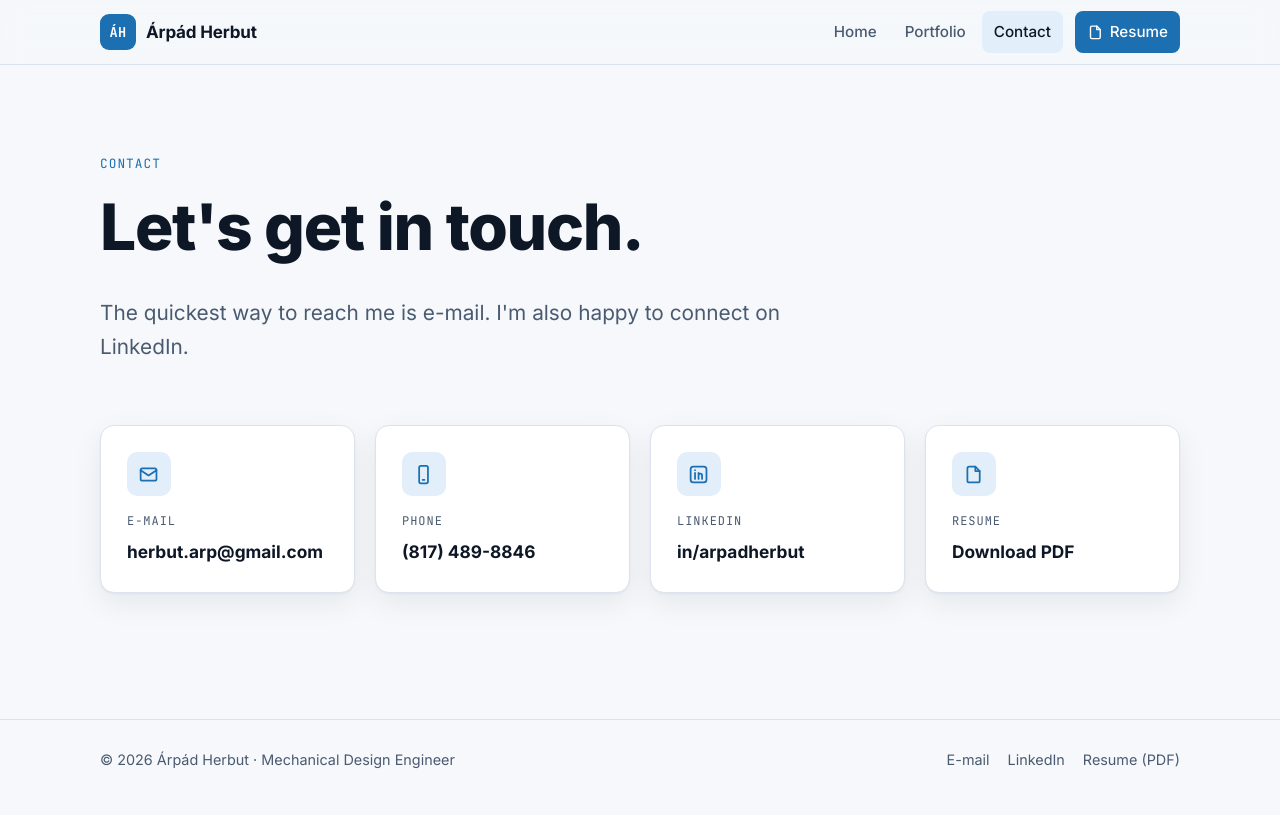
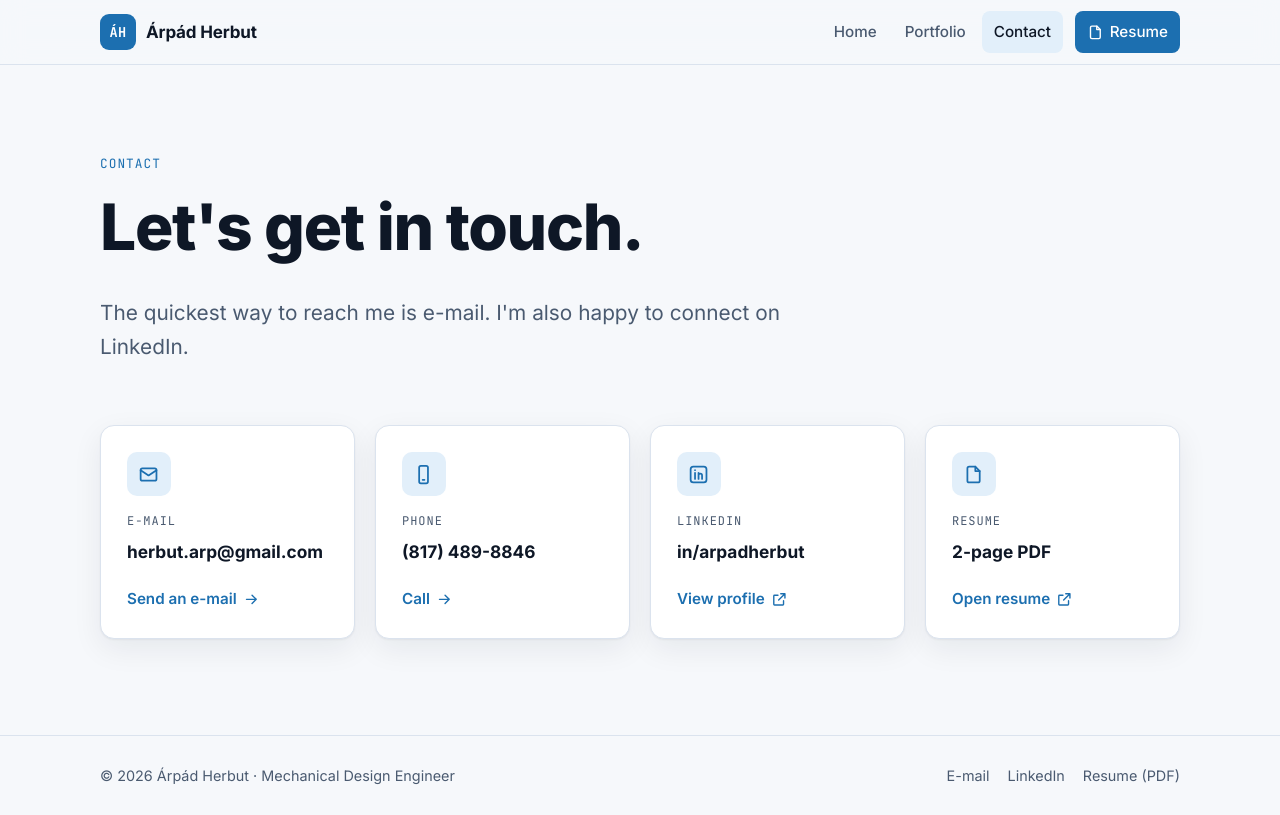
Before and after one commit to arpadherbut/arpadherbut.com, a plain HTML site: page contact.html in a window 1280 px wide. Drawn offline with Linux system fonts and the light colour scheme.

Commit message:
Contact cards: show what each card does before hover
Co-Authored-By: Claude Opus 5.5 <noreply@anthropic.com>

```diff
--- a/contact.html
+++ b/contact.html
@@ -21,7 +21,7 @@
       rel="stylesheet"
       href="https://fonts.googleapis.com/css2?family=Inter:wght@400;500;600;700;800&family=JetBrains+Mono:wght@400;600;700&display=swap"
     />
-    <link rel="stylesheet" href="/css/site.css?v=3" />
+    <link rel="stylesheet" href="/css/site.css?v=4" />
     <script src="/js/site.js?v=2" defer></script>
   </head>
   <body>
@@ -58,21 +58,25 @@
             <span class="icon-tile"><svg class="icon" viewBox="0 0 24 24" aria-hidden="true"><rect x="3" y="5" width="18" height="14" rx="2"/><path d="M3 7l9 6 9-6"/></svg></span>
             <span class="label">E-mail</span>
             <span class="value">herbut.arp@gmail.com</span>
+            <span class="action">Send an e-mail <svg class="icon" viewBox="0 0 24 24" aria-hidden="true"><path d="M5 12h14M13 6l6 6-6 6"/></svg></span>
           </a>
           <a class="contact-card reveal" href="tel:+18174898846">
             <span class="icon-tile"><svg class="icon" viewBox="0 0 24 24" aria-hidden="true"><rect x="7" y="2" width="10" height="20" rx="2"/><path d="M11 18h2"/></svg></span>
             <span class="label">Phone</span>
             <span class="value">(817) 489-8846</span>
+            <span class="action">Call <svg class="icon" viewBox="0 0 24 24" aria-hidden="true"><path d="M5 12h14M13 6l6 6-6 6"/></svg></span>
           </a>
           <a class="contact-card reveal" href="https://www.linkedin.com/in/arpadherbut" target="_blank" rel="noopener">
             <span class="icon-tile"><svg class="icon" viewBox="0 0 24 24" aria-hidden="true"><rect x="3" y="3" width="18" height="18" rx="3"/><path d="M8 10v7M8 7v.01M12 17v-4a2 2 0 0 1 4 0v4M12 10v7"/></svg></span>
             <span class="label">LinkedIn</span>
             <span class="value">in/arpadherbut</span>
+            <span class="action">View profile <svg class="icon" viewBox="0 0 24 24" aria-hidden="true"><path d="M14 4h6v6M20 4l-9 9M18 14v5a1 1 0 0 1-1 1H5a1 1 0 0 1-1-1V7a1 1 0 0 1 1-1h5"/></svg></span>
           </a>
           <a class="contact-card reveal" href="/download/Resume-Arpad_Herbut.pdf" target="_blank" rel="noopener">
             <span class="icon-tile"><svg class="icon" viewBox="0 0 24 24" aria-hidden="true"><path d="M14 3H7a2 2 0 0 0-2 2v14a2 2 0 0 0 2 2h10a2 2 0 0 0 2-2V8z"/><path d="M14 3v5h5"/></svg></span>
             <span class="label">Resume</span>
-            <span class="value">Download PDF</span>
+            <span class="value">2-page PDF</span>
+            <span class="action">Open resume <svg class="icon" viewBox="0 0 24 24" aria-hidden="true"><path d="M14 4h6v6M20 4l-9 9M18 14v5a1 1 0 0 1-1 1H5a1 1 0 0 1-1-1V7a1 1 0 0 1 1-1h5"/></svg></span>
           </a>
         </div>
       </section>
--- a/css/site.css
+++ b/css/site.css
@@ -761,6 +761,22 @@ body:has(dialog[open]) {
   font-size: 1.08rem;
   overflow-wrap: anywhere;
 }
+.contact-card .action {
+  display: inline-flex;
+  align-items: center;
+  gap: 6px;
+  margin-top: auto;
+  padding-top: 14px;
+  color: var(--accent);
+  font-weight: 600;
+  font-size: 0.95rem;
+}
+.contact-card:hover .action,
+.contact-card:focus-visible .action {
+  color: var(--accent-strong);
+  text-decoration: underline;
+  text-underline-offset: 3px;
+}
 
 /* CTA band */
 .cta {
```
Also changed, not shown: 404.html (+1 -1 lines), index.html (+1 -1 lines), portfolio.html (+1 -1 lines).
